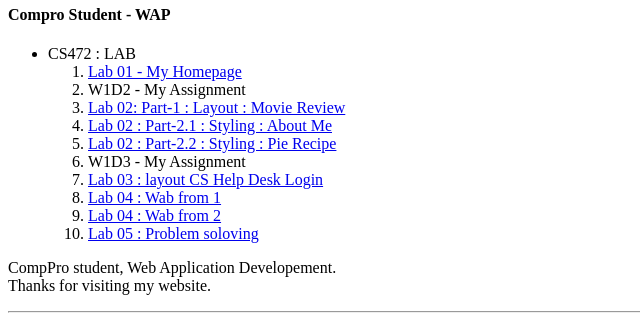
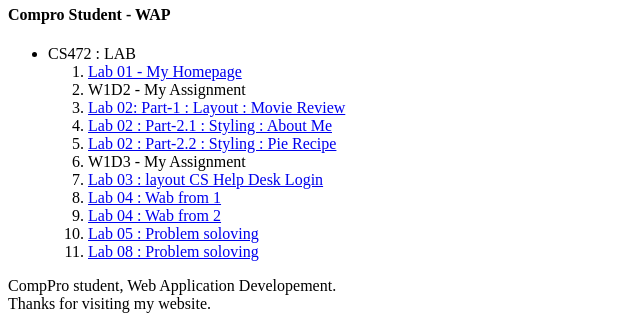
Before and after one commit to sanaullahal/sanaullahal.github.io, a plain HTML site: page index.html in a window 1280 px wide. Shown: the part 407-733 px from the top of the page, without its empty margins (0-640 px from the left). Drawn offline with Linux system fonts and the light colour scheme.

Commit message:
Add lab 8

```diff
--- a/index.html
+++ b/index.html
@@ -38,6 +38,7 @@
                 <li><a href="./Assignment4-1/index.html" target="_blank">Lab 04 : Wab from 1 </a></li>
                 <li><a href="./Assignment4-2/index.html" target="_blank">Lab 04 : Wab from 2 </a></li>
                 <li><a href="./lab5/main.js" target="_blank">Lab 05 : Problem soloving </a></li>
+                <li><a href="./lab8/index.html" target="_blank">Lab 08 : Problem soloving </a></li>
             </ol>
         </li>
     </ul>
```
